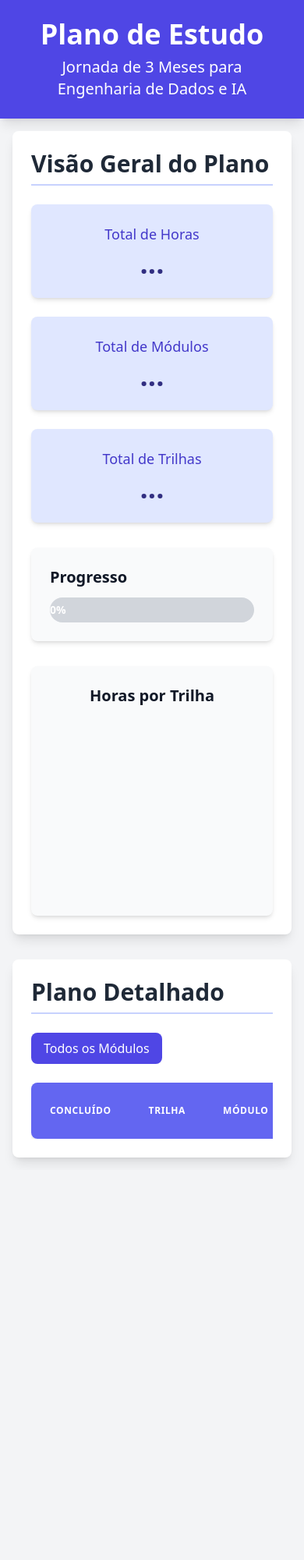
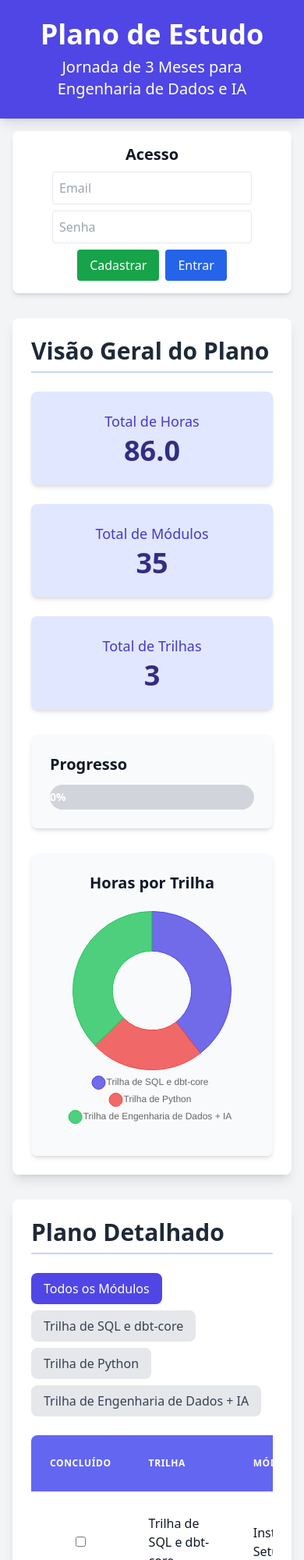
Before and after one commit to darkemaciel/jornada-acelera, a plain HTML site: page index.html in a window 390 px wide. Shown: the top 2000 px of the page at 78% size. Before the commit the page ends 1500 px from the top, so only its background shows below. Drawn offline with nearby package versions, Linux system fonts and the light colour scheme; no server answers.

Commit message:
adicionando login e senha.

```diff
--- a/index.html
+++ b/index.html
@@ -9,25 +9,11 @@
   <script src="https://www.gstatic.com/firebasejs/9.6.1/firebase-app-compat.js"></script>
   <script src="https://www.gstatic.com/firebasejs/9.6.1/firebase-firestore-compat.js"></script>
   <script src="https://www.gstatic.com/firebasejs/9.6.1/firebase-auth-compat.js"></script>
-    <style>
-        body {
-            font-family: ui-sans-serif, system-ui, -apple-system, BlinkMacSystemFont, "Segoe UI", Roboto, "Helvetica Neue", Arial, "Noto Sans", sans-serif, "Apple Color Emoji", "Segoe UI Emoji", "Segoe UI Symbol", "Noto Color Emoji";
-        }
-        .container-main {
-            max-width: 1280px;
-        }
-        .progress-bar {
-            transition: width 0.5s ease-in-out;
-        }
-        .notification {
-            transition: opacity 0.5s ease-in-out;
-        }
-    </style>
 </head>
 <body class="bg-gray-100 text-gray-900">
 
   <script>
-        // REPLACE WITH YOUR OWN FIREBASE CONFIG
+    // Configuração do Firebase
     const firebaseConfig = {
       apiKey: "AIzaSyAEO-xyvglvqUZeWhyhavIhjvYtuHG7qNk",
       authDomain: "jornadadedados-estudos.firebaseapp.com",
@@ -40,46 +26,37 @@
     firebase.initializeApp(firebaseConfig);
     const db = firebase.firestore();
     const auth = firebase.auth();
-
-        const csvDataString = `Trilha,Módulo,Carga Horária (h),Dias Necessários,Objetivo
-Trilha de SQL e dbt-core,Instalação e Setup,2.0,1,Preparar ambiente para consultas SQL e dbt
-Trilha de SQL e dbt-core,"Comandos de consulta Select, Where, GroupBy",2.0,1,Criar consultas e sumarizar dados
-Trilha de SQL e dbt-core,Joins,2.0,1,Relacionar tabelas em consultas
-Trilha de SQL e dbt-core,Window Function,2.0,1,Criar análises avançadas em SQL
-Trilha de SQL e dbt-core,Projeto Completo,2.0,1,Consolidar fundamentos em um case real
-Trilha de SQL e dbt-core,"CTE, Subqueries, Views, Temporary Tables e Materialized Views",2.0,1,Organizar queries complexas
-Trilha de SQL e dbt-core,Criação de tabelas,2.0,1,Definir modelos relacionais em SQL
-Trilha de SQL e dbt-core,Stored Procedured,2.0,1,Programar lógica dentro do banco
-Trilha de SQL e dbt-core,Triggers e Functions,2.0,1,Programar lógica dentro do banco
-Trilha de SQL e dbt-core,Transações ACID,2.0,1,Garantir consistência e segurança em operações no banco
-Trilha de SQL e dbt-core,Perfomance e Tuning em SQL,2.0,1,Otimizar consultas e bancos grandes
-Trilha de SQL e dbt-core,B-Tree e Index,2.0,1,Otimizar performance de consultas e bancos grandes
-Trilha de SQL e dbt-core,dbt-core: Data Build Tool,4.0,2,Construir modelos de dados em um padrão moderno
-Trilha de Engenharia de Dados + IA,Programação em Python,4.0,2,Aprender os fundamentos de programação para engenharia de dados
-Trilha de Engenharia de Dados + IA,Orientação a Objetos,4.0,2,Aprender a programar em um padrão moderno e complexo
-Trilha de Engenharia de Dados + IA,"Estrutura de Dados e Algoritmos",4.0,2,Dominar estruturas de dados e algoritmos para otimizar código
-Trilha de Engenharia de Dados + IA,Git e Github,2.0,1,Versionar e compartilhar projetos em equipe
-Trilha de Engenharia de Dados + IA,"Infra, Linux e Docker",4.0,2,Montar base de infraestrutura para engenharia de dados
-Trilha de Engenharia de Dados + IA,Airflow Workflow Orchestration,4.0,2,Orquestrar pipelines de dados com Airflow
-Trilha de Engenharia de Dados + IA,Data Pipelines com Airflow 3.0 + dbt com Astro,4.0,2,Construir pipelines modernas com ferramentas integradas
-Trilha de Engenharia de Dados + IA,"Web Scraping, Redis, MongoDB e noSQL",4.0,2,Extrair e manipular dados em escala com diferentes bancos
-Trilha de Engenharia de Dados + IA,"Agentes de IA com Agno, CrewIA e Langchain",4.0,2,Criar agentes de IA avançados integrados a dados
-Trilha de Engenharia de Dados + IA,Extração de dados em PDF e Regex,4.0,2,Ler e transformar dados complexos de documentos
-Trilha de Engenharia de Dados + IA,Event-Driven com Amazon SQS e Lambda AWS,4.0,2,Criar pipelines orientados a eventos
-Trilha de Engenharia de Dados + IA,Arquitetura Streaming com Kafka,4.0,2,Processar dados em tempo real
-Trilha de Engenharia de Dados + IA,"Observabilidade com Prothes, Sentry e OpenTelemetry",4.0,2,"Monitorar pipelines com Prometheus, Sentry e OpenTelemetry"
-Trilha de Engenharia de Dados + IA,Infra as Code com Terraform,4.0,2,Criar infraestrutura escalável e versionada
-Trilha de Engenharia de Dados + IA,Design Sprint para especificação de projetos,4.0,2,Aprender a metodologia de design sprint para projetos de dados e IA`;
   </script>
 
-    <header class="bg-indigo-600 text-white shadow-lg p-6">
-        <div class="container container-main mx-auto text-center">
+  <!-- Cabeçalho -->
+  <header class="bg-indigo-600 text-white shadow-lg p-6 text-center">
     <h1 class="text-4xl md:text-5xl font-bold mb-2">Plano de Estudo</h1>
     <p class="text-xl md:text-2xl">Jornada de 3 Meses para Engenharia de Dados e IA</p>
-        </div>
   </header>
 
-    <main class="container container-main mx-auto p-4 md:p-8">
+  <!-- Autenticação -->
+  <section id="authSection" class="bg-white p-4 shadow-md rounded-lg m-4 text-center">
+    <h2 class="text-xl font-semibold mb-2">Acesso</h2>
+
+    <!-- Login -->
+    <div id="loginForm">
+      <input type="email" id="email" placeholder="Email" class="border p-2 rounded w-64 mb-2">
+      <input type="password" id="password" placeholder="Senha" class="border p-2 rounded w-64 mb-2">
+      <div class="flex justify-center gap-2">
+        <button onclick="signUp()" class="bg-green-600 text-white px-4 py-2 rounded hover:bg-green-700">Cadastrar</button>
+        <button onclick="signIn()" class="bg-blue-600 text-white px-4 py-2 rounded hover:bg-blue-700">Entrar</button>
+      </div>
+    </div>
+
+    <!-- Logout -->
+    <div id="logoutSection" class="hidden">
+      <p id="userEmail" class="mb-2 text-gray-700"></p>
+      <button onclick="signOutUser()" class="bg-red-600 text-white px-4 py-2 rounded hover:bg-red-700">Sair</button>
+    </div>
+  </section>
+
+  <!-- Conteúdo principal -->
+  <main class="container mx-auto p-4 md:p-8">
 
     <section id="overview" class="bg-white p-6 rounded-lg shadow-lg mb-8">
       <h2 class="text-3xl font-semibold text-gray-800 mb-6 border-b-2 border-indigo-200 pb-2">Visão Geral do Plano</h2>
@@ -108,10 +85,10 @@ Trilha de Engenharia de Dados + IA,Design Sprint para especificação de projeto
             </div>
           </div>
         </div>
-                <div class="bg-gray-50 p-6 rounded-lg shadow-md flex justify-center items-center h-80">
-                    <div class="w-full h-full max-w-sm">
+        <div class="bg-gray-50 p-6 rounded-lg shadow-md flex flex-col justify-center items-center">
           <h3 class="text-xl font-semibold text-center mb-3">Horas por Trilha</h3>
-                        <canvas id="trackChart"></canvas>
+          <div class="w-full max-w-xs">
+            <canvas id="trackChart" style="max-height: 300px;"></canvas>
           </div>
         </div>
       </div>
@@ -136,8 +113,7 @@ Trilha de Engenharia de Dados + IA,Design Sprint para especificação de projeto
               <th class="px-6 py-3 text-left text-xs font-semibold uppercase tracking-wider">Objetivo</th>
             </tr>
           </thead>
-                    <tbody id="dataTableBody" class="bg-white divide-y divide-gray-200">
-                        </tbody>
+          <tbody id="dataTableBody" class="bg-white divide-y divide-gray-200"></tbody>
         </table>
       </div>
     </section>
@@ -151,41 +127,35 @@ Trilha de Engenharia de Dados + IA,Design Sprint para especificação de projeto
     let myChart;
     let originalData = [];
     let completedModules = {};
-        const userIdKey = 'user_study_progress';
 
-        // CSV parsing function with improved logic
-        function parseCSV(csv) {
-            const lines = csv.split('\n').filter(line => line.trim() !== '');
-            const headers = lines[0].split(',').map(header => header.trim().replace(/"/g, ''));
-            const data = [];
-            const separator = ',';
-
-            for (let i = 1; i < lines.length; i++) {
-                // Use a more robust regex to handle commas inside quotes
-                const values = lines[i].split(/,(?=(?:(?:[^"]*"){2})*[^"]*$)/).map(val => val.trim().replace(/"/g, ''));
-
-                if (values.length === headers.length) {
-                    const row = {};
-                    headers.forEach((header, index) => {
-                        let value = values[index];
-                        // Handle comma in "Carga Horária (h)" column
-                        if (header === 'Carga Horária (h)') {
-                            value = value.replace(',', '.');
-                        }
-                        row[header] = value;
-                    });
-                    data.push(row);
+    // Funções de autenticação
+    async function signUp() {
+      const email = document.getElementById("email").value;
+      const password = document.getElementById("password").value;
+      try {
+        await auth.createUserWithEmailAndPassword(email, password);
+      } catch (error) {
+        alert("Erro ao cadastrar: " + error.message);
       }
     }
-            return data;
+
+    async function signIn() {
+      const email = document.getElementById("email").value;
+      const password = document.getElementById("password").value;
+      try {
+        await auth.signInWithEmailAndPassword(email, password);
+      } catch (error) {
+        alert("Erro ao entrar: " + error.message);
+      }
     }
 
-        // Save progress to Firestore
+    function signOutUser() {
+      auth.signOut();
+    }
+
+    // Salvar progresso
     async function saveProgress() {
-            if (!auth.currentUser) {
-                console.error("User not authenticated.");
-                return;
-            }
+      if (!auth.currentUser) return;
       try {
         await db.collection('progress').doc(auth.currentUser.uid).set({
           completed: completedModules,
@@ -193,39 +163,30 @@ Trilha de Engenharia de Dados + IA,Design Sprint para especificação de projeto
         });
         showNotification();
       } catch (error) {
-                console.error("Error saving progress:", error);
+        console.error("Erro ao salvar progresso:", error);
       }
     }
 
-        // Show a temporary notification
     function showNotification() {
-            const notificationEl = document.getElementById('notification');
-            notificationEl.style.opacity = '1';
-            notificationEl.style.pointerEvents = 'auto';
-            setTimeout(() => {
-                notificationEl.style.opacity = '0';
-                notificationEl.style.pointerEvents = 'none';
-            }, 3000);
+      const el = document.getElementById('notification');
+      el.style.opacity = '1';
+      setTimeout(() => el.style.opacity = '0', 3000);
     }
 
-        // Update stats and progress bar
     function updateStats() {
       const totalModules = originalData.length;
       const completedCount = Object.values(completedModules).filter(Boolean).length;
       const progressPercentage = (completedCount / totalModules) * 100;
-
       document.getElementById('totalModules').innerText = totalModules;
       document.getElementById('progressText').innerText = `${progressPercentage.toFixed(0)}% Concluído`;
       document.getElementById('progressBar').style.width = `${progressPercentage}%`;
     }
 
-        // Update the donut chart
     function updateChart() {
       const trackHours = {};
       originalData.forEach(item => {
         const track = item['Trilha'];
         const hours = parseFloat(item['Carga Horária (h)']);
-                // Check if the parsed value is a valid number before adding
         if (!isNaN(hours)) {
           trackHours[track] = (trackHours[track] || 0) + hours;
         }
@@ -238,39 +199,40 @@ Trilha de Engenharia de Dados + IA,Design Sprint para especificação de projeto
       document.getElementById('totalHours').innerText = `${totalHours.toFixed(1)}`;
       document.getElementById('totalTracks').innerText = labels.length;
 
-            const backgroundColors = [
-                'rgba(79, 70, 229, 0.8)', // Indigo
-                'rgba(239, 68, 68, 0.8)', // Red
-                'rgba(34, 197, 94, 0.8)', // Green
-                'rgba(251, 191, 36, 0.8)', // Yellow
-                'rgba(59, 130, 246, 0.8)'  // Blue
-            ];
-            const borderColors = [
+      const chartData = {
+        labels: labels,
+        datasets: [{
+          label: 'Horas',
+          data: data,
+          backgroundColor: [
+            'rgba(79, 70, 229, 0.8)',
+            'rgba(239, 68, 68, 0.8)',
+            'rgba(34, 197, 94, 0.8)',
+            'rgba(251, 191, 36, 0.8)',
+            'rgba(59, 130, 246, 0.8)'
+          ],
+          borderColor: [
             'rgba(79, 70, 229, 1)',
             'rgba(239, 68, 68, 1)',
             'rgba(34, 197, 94, 1)',
             'rgba(251, 191, 36, 1)',
             'rgba(59, 130, 246, 1)'
-            ];
-
-            const chartData = {
-                labels: labels,
-                datasets: [{
-                    label: 'Horas',
-                    data: data,
-                    backgroundColor: backgroundColors.slice(0, labels.length),
-                    borderColor: borderColors.slice(0, labels.length),
+          ],
           borderWidth: 1
         }]
       };
 
-            const config = {
+      const ctx = document.getElementById('trackChart').getContext('2d');
+      if (myChart) myChart.destroy();
+      myChart = new Chart(ctx, {
         type: 'doughnut',
         data: chartData,
         options: {
           responsive: true,
           maintainAspectRatio: false,
-                    cutout: '70%',
+          layout: {
+            padding: 10
+          },
           plugins: {
             legend: {
               position: 'bottom',
@@ -281,111 +243,153 @@ Trilha de Engenharia de Dados + IA,Design Sprint para especificação de projeto
             }
           }
         }
-            };
-
-            const ctx = document.getElementById('trackChart').getContext('2d');
-            if (myChart) {
-                myChart.destroy();
-            }
-            myChart = new Chart(ctx, config);
+      });
     }
 
-        // Render the table with data
     function renderTable(dataToDisplay) {
       const tableBody = document.getElementById('dataTableBody');
-            tableBody.innerHTML = ''; // Clear table
+      tableBody.innerHTML = '';
       dataToDisplay.forEach((item, index) => {
         const isCompleted = completedModules[index] || false;
         const row = document.createElement('tr');
-                row.className = `border-b transition duration-300 ease-in-out hover:bg-gray-100 ${isCompleted ? 'bg-green-50' : ''}`;
+        row.className = `border-b hover:bg-gray-100 ${isCompleted ? 'bg-green-50' : ''}`;
         row.innerHTML = `
-                    <td class="px-6 py-4 whitespace-nowrap text-center">
-                        <input type="checkbox" data-index="${index}" ${isCompleted ? 'checked' : ''} class="form-checkbox h-5 w-5 text-indigo-600 rounded focus:ring-indigo-500">
+          <td class="px-6 py-4 text-center">
+            <input type="checkbox" data-index="${index}" ${isCompleted ? 'checked' : ''}>
           </td>
-                    <td class="px-6 py-4 whitespace-nowrap">${item['Trilha']}</td>
+          <td class="px-6 py-4">${item['Trilha']}</td>
           <td class="px-6 py-4 font-medium">${item['Módulo']}</td>
-                    <td class="px-6 py-4 whitespace-nowrap">${item['Carga Horária (h)']}</td>
-                    <td class="px-6 py-4 whitespace-nowrap">${item['Dias Necessários']}</td>
-                    <td class="px-6 py-4 whitespace-normal max-w-xs">${item['Objetivo']}</td>
+          <td class="px-6 py-4">${item['Carga Horária (h)']}</td>
+          <td class="px-6 py-4">${item['Dias Necessários']}</td>
+          <td class="px-6 py-4">${item['Objetivo']}</td>
         `;
         tableBody.appendChild(row);
       });
     }
 
-        // Filter table rows
     function filterTable(track) {
       let filteredData = originalData;
-            if (track !== 'all') {
-                filteredData = originalData.filter(item => item['Trilha'] === track);
-            }
+      if (track !== 'all') filteredData = originalData.filter(item => item['Trilha'] === track);
       renderTable(filteredData);
     }
 
-        // Generate filter buttons dynamically
     function generateFilterButtons() {
       const tracks = [...new Set(originalData.map(item => item['Trilha']))];
       const filterButtonsContainer = document.getElementById('filterButtons');
-
       tracks.forEach(track => {
         const button = document.createElement('button');
         button.innerText = track;
         button.onclick = () => filterTable(track);
-                button.className = "px-4 py-2 bg-gray-200 text-gray-700 font-medium rounded-lg hover:bg-gray-300 transition";
+        button.className = "px-4 py-2 bg-gray-200 text-gray-700 rounded-lg hover:bg-gray-300 transition";
         filterButtonsContainer.appendChild(button);
       });
     }
 
-        // Main initialization function
     async function init() {
+      const csvDataString = `Trilha,Módulo,Carga Horária (h),Dias Necessários,Objetivo
+Trilha de SQL e dbt-core,Instalação e Setup,2.0,1,Preparar ambiente para consultas SQL e dbt
+Trilha de SQL e dbt-core,"Comandos de consulta Select, Where, GroupBy",2.0,1,Criar consultas e sumarizar dados
+Trilha de SQL e dbt-core,Joins,2.0,1,Relacionar tabelas em consultas
+Trilha de SQL e dbt-core,Window Function,2.0,1,Criar análises avançadas em SQL
+Trilha de SQL e dbt-core,Projeto Completo,2.0,1,Consolidar fundamentos em um case real
+Trilha de SQL e dbt-core,"CTE, Subqueries, Views, Temporary Tables e Materialized Views",2.0,1,Organizar queries complexas
+Trilha de SQL e dbt-core,Criação de tabelas,2.0,1,Definir modelos relacionais em SQL
+Trilha de SQL e dbt-core,Stored Procedured,2.0,1,Programar lógica dentro do banco
+Trilha de SQL e dbt-core,Triggers e Functions,2.0,1,Programar lógica dentro do banco
+Trilha de SQL e dbt-core,Transações ACID,2.0,1,Garantir consistência e segurança em operações no banco
+Trilha de SQL e dbt-core,Perfomance e Tuning em SQL,2.0,1,Otimizar consultas e bancos grandes
+Trilha de SQL e dbt-core,B-Tree e Index,2.0,1,Otimizar consultas e buscas em tabelas grandes
+Trilha de SQL e dbt-core,Particionamento,2.0,1,Melhorar performance de queries em bases extensas
+Trilha de SQL e dbt-core,dbt cloud parte 1,2.0,1,Criar pipelines de transformação de dados com dbt
+Trilha de SQL e dbt-core,dbt cloud parte 2,2.0,1,Criar pipelines de transformação de dados com dbt
+Trilha de SQL e dbt-core,dbt core overview,2.0,1,Compreender os fundamentos do dbt core
+Trilha de SQL e dbt-core,ccriando nosso projeto,2.0,1,Configurar e iniciar um projeto dbt
+Trilha de SQL e dbt-core,dbt core testes,2.0,1,Aplicar testes em pipelines dbt
+Trilha de SQL e dbt-core,dbt core deplot,2.0,1,Publicar projetos dbt em ambiente produtivo
+Trilha de SQL e dbt-core,"bigquery, macro e snapshots",2.0,1,Aplicar dbt em ambientes cloud modernos
+Trilha de Python,"Python, Git e VScode: Python do Zero",2.0,1,Instalar ambiente e aprender a programar em Python desde o básico
+Trilha de Python,"TypeError, Type Check, Type Conversion, try-except e if",2.0,1,Tratar erros e entender como o Python lida com tipos de dados
+Trilha de Python,"Controle de Fluxo: DEBUG, IF, FOR, While, Listas e Dicionários",2.0,1,Dominar as estruturas básicas de controle e coleções
+Trilha de Python,Tipos complexos e Type Hint (Dicionários vs DataFrames Vs Tabelas Vs Excel),2.0,1,Diferenciar estruturas de dados e aplicar tipagem para organizar código
+Trilha de Python,"Projeto 01: Leitura e Escrita de Arquivos, lendo 1 bilhão de linhas",2.0,1,Trabalhar com grandes volumes de dados em Python
+Trilha de Python,Exercício de revisão,2.0,1,Consolidar fundamentos de Python com prática aplicada
+Trilha de Python,Funções em Python e Estrutura de Dados - Parte 1,2.0,1,Aprender a criar funções reutilizáveis e manipular dados de forma eficiente
+Trilha de Python,Funções em Python e Estrutura de Dados - Parte 2,2.0,1,Aprender a criar funções reutilizáveis e manipular dados de forma eficiente
+Trilha de Python,Funções em Python e Estrutura de Dados - Parte 3,2.0,1,Aprender a criar funções reutilizáveis e manipular dados de forma eficiente
+Trilha de Python,Aula de revisão,2.0,1,Reforçar conceitos e resolver dúvidas de funções e estruturas
+Trilha de Python,Introdução a POO,2.0,1,Compreender os conceitos iniciais da Programação Orientada a Objetos
+Trilha de Python,Introdução às Classes em Python - Parte 01,2.0,1,"Implementar classes, métodos e herança em Python"
+Trilha de Python,Introdução às Classes em Python - Parte 02,2.0,1,"Implementar classes, métodos e herança em Python"
+Trilha de Python,Introdução às Classes em Python - Parte 03,2.0,1,"Implementar classes, métodos e herança em Python"
+Trilha de Python,Introdução às Classes em Python - Parte 04,2.0,1,"Implementar classes, métodos e herança em Python"
+Trilha de Python,Aula de revisão de programação orientada a objetos + SQLModel,2.0,1,Revisar POO aplicando em bancos de dados com SQLModel
+Trilha de Python,SQLAlchemy - Conjunto de ferramentas para manipular SQL em Python,2.0,1,Usar ORM para manipular SQL diretamente no Python
+Trilha de Python,"O que é uma API? Request, Pydantic e fazendo nosso CRUD",2.0,1,Criar APIs do zero e integrar com banco de dados
+Trilha de Python,O que é uma API? Criando nossa primeira API,2.0,1,Criar APIs do zero e integrar com banco de dados
+Trilha de Python,Nosso Projeto de CRUD Backend + Frontend + Banco de Dados,2.0,1,"Entregar um projeto completo conectando API, frontend e banco"
+Trilha de Engenharia de Dados + IA,"Infra, Linux e Docker",4.0,2,Montar base de infraestrutura para engenharia de dados
+Trilha de Engenharia de Dados + IA,Airflow Workflow Orchestration,4.0,2,Orquestrar pipelines de dados com Airflow
+Trilha de Engenharia de Dados + IA,Data Pipelines com Airflow 3.0 + dbt com Astro,4.0,2,Construir pipelines modernas com ferramentas integradas
+Trilha de Engenharia de Dados + IA,"Web Scraping, Redis, MongoDB e noSQL",4.0,2,Extrair e manipular dados em escala com diferentes bancos
+Trilha de Engenharia de Dados + IA,"Agentes de IA com Agno, CrewIA e Langchain",4.0,2,Criar agentes de IA avançados integrados a dados
+Trilha de Engenharia de Dados + IA,Extração de dados em PDF e Regex,4.0,2,Ler e transformar dados complexos de documentos
+Trilha de Engenharia de Dados + IA,Event-Driven com Amazon SQS e Lambda AWS,4.0,2,Criar pipelines orientados a eventos
+Trilha de Engenharia de Dados + IA,Arquitetura Streaming com Kafka,4.0,2,Processar dados em tempo real
+Trilha de Engenharia de Dados + IA,"Observabilidade com Prothes, Sentry e OpenTelemetry",4.0,2,"Monitorar pipelines com Prometheus, Sentry e OpenTelemetry"
+Trilha de Engenharia de Dados + IA,Infra as Code com Terraform,4.0,2,Criar infraestrutura escalável e versionada
+Trilha de Engenharia de Dados + IA,Design Sprint para especificação de projetos,4.0,2,Aprender a especificar projetos de dados de ponta a ponta
+Trilha de Engenharia de Dados + IA,DevOps e Kubernetes para Dados,4.0,2,Aplicar práticas de DevOps em ambientes de dados
+`; // <-- use seu CSV completo aqui
+
+      function parseCSV(csv) {
+        const lines = csv.split('\n').filter(line => line.trim() !== '');
+        const headers = lines[0].split(',');
+        const data = [];
+        for (let i = 1; i < lines.length; i++) {
+          const values = lines[i].split(',');
+          if (values.length === headers.length) {
+            const row = {};
+            headers.forEach((h, idx) => row[h] = values[idx]);
+            data.push(row);
+          }
+        }
+        return data;
+      }
+
       originalData = parseCSV(csvDataString);
 
-            // Authenticate anonymously
-            await auth.signInAnonymously().catch(error => {
-                console.error("Anonymous authentication failed:", error);
-            });
-
-            // Listen for auth state changes
       auth.onAuthStateChanged(async (user) => {
         if (user) {
-                    console.log("Authenticated with Firebase anonymously.");
-                    // Load progress from Firestore
+          document.getElementById("loginForm").classList.add("hidden");
+          document.getElementById("logoutSection").classList.remove("hidden");
+          document.getElementById("userEmail").innerText = user.email ? `Logado como: ${user.email}` : "Logado anonimamente";
+
           const doc = await db.collection('progress').doc(user.uid).get();
           if (doc.exists) {
             completedModules = doc.data().completed || {};
           }
         } else {
-                    console.log("User signed out.");
+          document.getElementById("loginForm").classList.remove("hidden");
+          document.getElementById("logoutSection").classList.add("hidden");
+          completedModules = {};
         }
 
-                // Initial render
         updateChart();
         generateFilterButtons();
         renderTable(originalData);
         updateStats();
       });
 
-            // Event listener for checkboxes
       document.getElementById('dataTableBody').addEventListener('change', (e) => {
         if (e.target.matches('input[type="checkbox"]')) {
           const index = e.target.getAttribute('data-index');
-                    const isChecked = e.target.checked;
-                    completedModules[index] = isChecked;
-
-                    // Update table row styling
-                    const row = e.target.closest('tr');
-                    if (isChecked) {
-                        row.classList.add('bg-green-50');
-                    } else {
-                        row.classList.remove('bg-green-50');
-                    }
-
+          completedModules[index] = e.target.checked;
           updateStats();
           saveProgress();
         }
       });
     }
 
-        // Run the main initialization function
     document.addEventListener('DOMContentLoaded', init);
   </script>
 </body>
```
Lines whose indentation alone changed are shown as unchanged.
